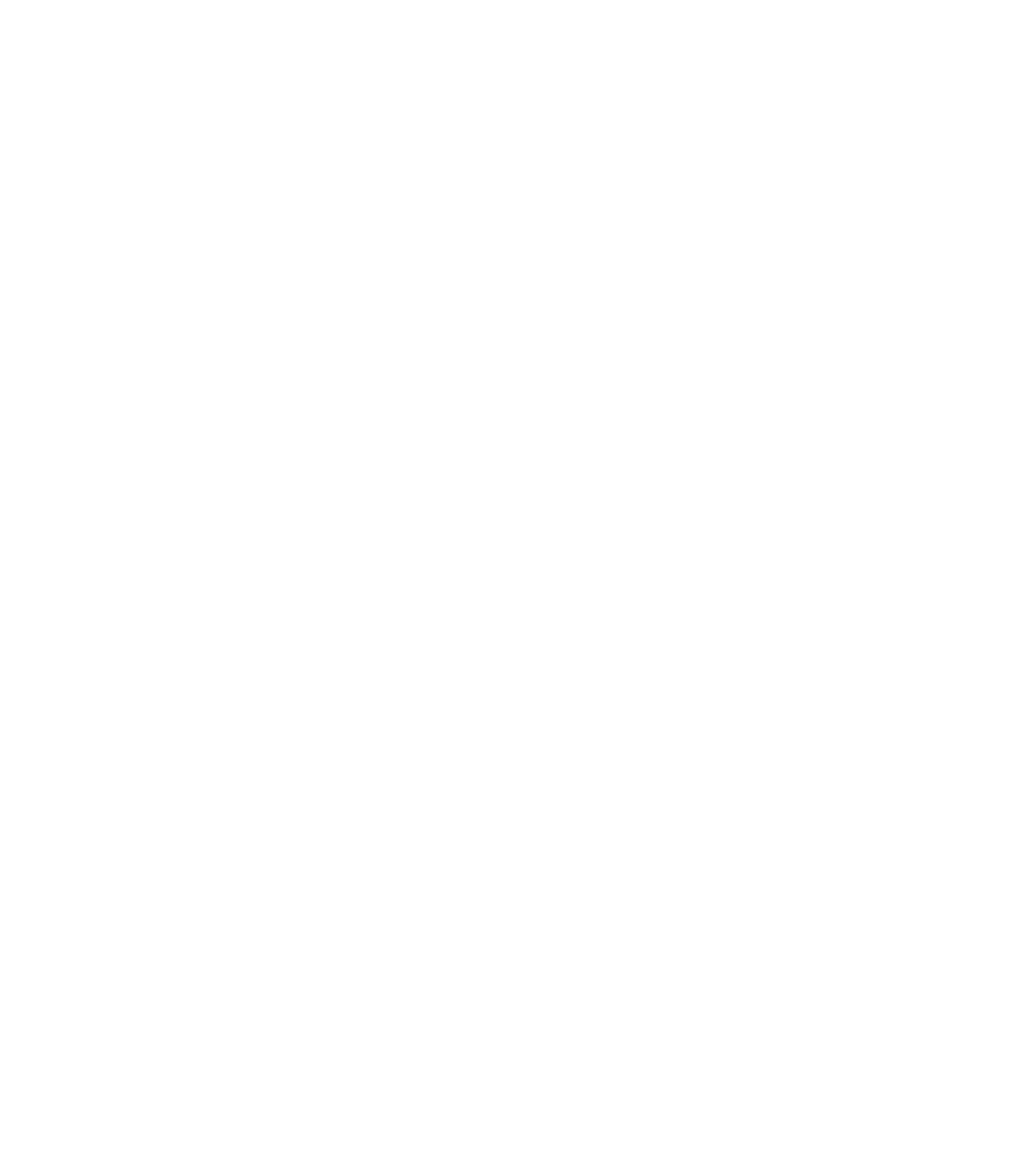
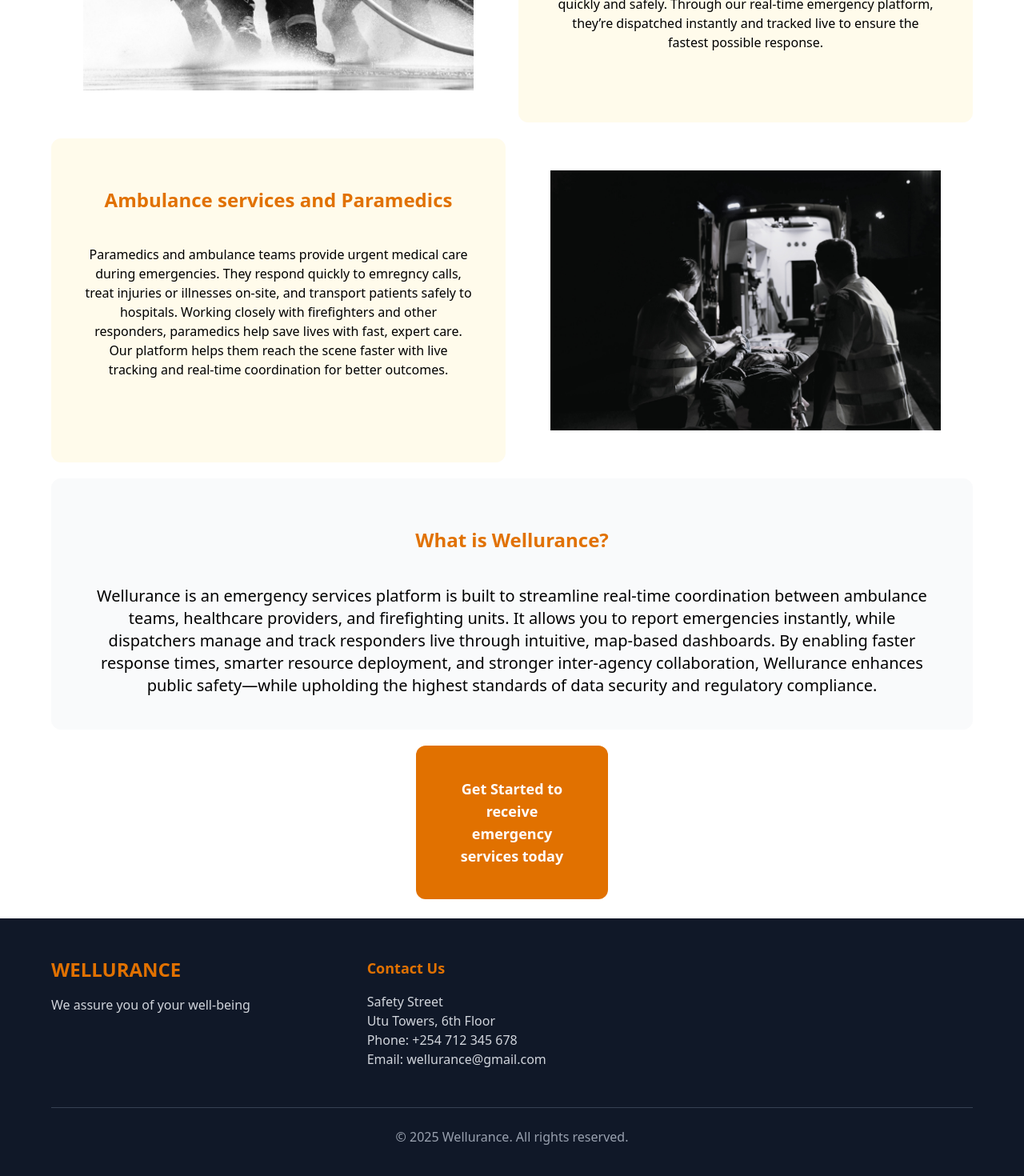
Before and after one commit to swawiye/Wellurance-Frontend, a React (Vite) app in the folder wellurance/: page /dashboard in a window 1280 px wide. Before the commit this address had no page. Shown: the part 1010-2480 px from the top of the page at 80% size. Before the commit the page ends 800 px from the top, so only its background shows below. Built offline with nearby package versions, Linux system fonts and the light colour scheme.

Commit message:
dashboard

```diff
--- a/wellurance/src/App.jsx
+++ b/wellurance/src/App.jsx
@@ -1,11 +1,13 @@
 import {BrowserRouter as Router, Routes, Route, NavLink} from 'react-router-dom'
 import Dashboard from './pages/Dashboard';
+import Home from './pages/Home';
 
 function App() {
   return (
     <Router>
       <Routes>
-        <Route path='/' element={<Dashboard/>}/>
+        <Route path='/dashboard' element={<Dashboard/>}/>
+        <Route path='/' element={<Home/>}/>
       </Routes>
     </Router>
   )
--- a/wellurance/src/pages/Dashboard.jsx
+++ b/wellurance/src/pages/Dashboard.jsx
@@ -53,6 +53,55 @@
                     <img src="src\assets\Paramedics.jpg"/>
                 </div>
             </div>
+
+            <div class="grid grid-cols-1 md:grid-cols-1 mx-auto max-w-6xl gap-4 mt-5">
+                <div class="border border-gray-50 px-10 py-10 rounded-xl bg-gray-50">
+                    <h3 class="font-semibold text-2xl text-amber-600 text-center mt-5">What is Wellurance?</h3>
+                    <p class="text-xl text-black text-center mt-10">
+                        Wellurance is an emergency services platform is built to streamline real-time coordination between
+                        ambulance teams, healthcare providers, and firefighting units. It allows you to report emergencies
+                        instantly, while dispatchers manage and track responders live through intuitive, map-based dashboards.
+                        By enabling faster response times, smarter resource deployment, and stronger inter-agency collaboration,
+                        Wellurance enhances public safety—while upholding the highest standards of data security and regulatory
+                        compliance.
+                    </p>
+                </div>
+            </div>
+
+            <div class="flex justify-center mt-5 mb-6">
+                <div class="px-10 py-10 rounded-xl bg-amber-600 w-60 items-center flex justify-center hover:bg-amber-500 transition">
+                    <button class="font-semibold text-lg text-white text-center"><a href="/register">Get Started to receive emergency services today</a></button>
+                </div>
+            </div>
+
+            <footer className="bg-gray-900 text-white py-12 px-4">
+                <div className="max-w-6xl mx-auto grid grid-cols-1 md:grid-cols-3 gap-8">
+                    <div className="space-y-4">
+                        <h3 className="text-amber-600 font-bold text-2xl">WELLURANCE</h3>
+                        <p className="text-gray-300">We assure you of your well-being</p>
+                        <div className="flex space-x-4">
+                            {/* Social media icons would go here */}
+                            <a href="#" className="text-gray-400 hover:text-amber-600 transition">
+                                <svg className="w-6 h-6" fill="currentColor" viewBox="0 0 24 24">...</svg>
+                            </a>
+                        </div>
+                    </div>
+
+                    <div className="space-y-4">
+                        <h4 className="text-amber-600 font-semibold text-lg">Contact Us</h4>
+                        <address className="text-gray-300 not-italic">
+                            <p>Safety Street</p>
+                            <p>Utu Towers, 6th Floor</p>
+                            <p>Phone: +254 712 345 678</p>
+                            <p>Email: wellurance@gmail.com</p>
+                        </address>
+                    </div>
+                </div>
+
+                <div className="max-w-6xl mx-auto mt-12 pt-6 border-t border-gray-700 text-center text-gray-400">
+                    <p>© {new Date().getFullYear()} Wellurance. All rights reserved.</p>
+                </div>
+            </footer>
         </div>
     )
 }
--- a/wellurance/src/pages/Home.jsx
+++ b/wellurance/src/pages/Home.jsx
@@ -1 +1,118 @@
-// Home page/ landing page after logging in
+import { BrowserRouter as NavLink } from 'react-router-dom';
+import bgImg from '../assets/Wellurance Landing image.png';
+
+function Home() {
+    const bg = {
+            backgroundImage: `url(${bgImg})`,
+            height: "100vh",
+            marginTop: "-70px",
+            backgroundSize: "cover",
+            backgroundRepeat: "no-repeat",
+            display: "flex",
+            alignItems: "center",
+            justifyContent: "center",
+    };
+    return (
+        <div>
+            <div style={bg}>
+                <div>
+                    <h3 className="text-white font-bold text-2xl text-center">WELLURANCE</h3>
+                    <p className="text-amber-600 font-bold text-xl">We assure you of your well-being</p>
+                </div>
+            </div>
+            <div class="grid grid-cols-1 md:grid-cols-2 mx-auto max-w-6xl gap-4 mt-5">
+                <div class="px-10 py-10">
+                    <img src="src\assets\Firefighters.jpg"/>
+                </div>
+
+                <div class="border border-amber-50 px-10 py-10 rounded-xl bg-amber-50">
+                    <h3 class="font-semibold text-2xl text-amber-600 text-center mt-5">Firefighters</h3>
+                    <p class="text-md text-black text-center mt-10">
+                        Firefighters respond to fires, accidents, and other emergencies to protect
+                        lives, property, and the environment. They rescue people from dangerous situations,
+                        extinguish fires, and provide first aid when needed. Firefighters also work closely with
+                        ambulance teams and other responders to handle emergencies quickly and safely. Through our
+                        real-time emergency platform, they’re dispatched instantly and tracked live to ensure the
+                        fastest possible response.
+                    </p>
+                </div>
+            </div>
+
+            <div class="grid grid-cols-1 md:grid-cols-2 mx-auto max-w-6xl gap-4 mt-5">
+                <div class="border border-amber-50 px-10 py-10 rounded-xl bg-amber-50">
+                    <h3 class="font-semibold text-2xl text-amber-600 text-center mt-5">Ambulance services and Paramedics</h3>
+                    <p class="text-md text-black text-center mt-10">
+                        Paramedics and ambulance teams provide urgent medical care during emergencies. They respond quickly to emregncy calls,
+                        treat injuries or illnesses on-site, and transport patients safely to hospitals. Working closely with firefighters and
+                        other responders, paramedics help save lives with fast, expert care. Our platform helps them reach the scene faster with
+                        live tracking and real-time coordination for better outcomes.
+                    </p>
+                </div>
+
+                <div class="px-10 py-10">
+                    <img src="src\assets\Paramedics.jpg"/>
+                </div>
+            </div>
+
+            <div class="grid grid-cols-1 md:grid-cols-1 mx-auto max-w-6xl gap-4 mt-5">
+                <div class="border border-gray-50 px-10 py-10 rounded-xl bg-gray-50">
+                    <h3 class="font-semibold text-2xl text-amber-600 text-center mt-5">What is Wellurance?</h3>
+                    <p class="text-xl text-black text-center mt-10">
+                        Wellurance is an emergency services platform is built to streamline real-time coordination between
+                        ambulance teams, healthcare providers, and firefighting units. It allows you to report emergencies
+                        instantly, while dispatchers manage and track responders live through intuitive, map-based dashboards.
+                        By enabling faster response times, smarter resource deployment, and stronger inter-agency collaboration,
+                        Wellurance enhances public safety—while upholding the highest standards of data security and regulatory
+                        compliance.
+                    </p>
+                </div>
+            </div>
+
+            <div class="flex justify-center mt-5 mb-6">
+                <div class="px-10 py-10 rounded-xl bg-amber-600 w-60 items-center flex justify-center hover:bg-amber-500 transition">
+                    <button class="font-semibold text-lg text-white text-center">Get Started to receive emergency services today</button>
+                </div>
+            </div>
+
+            <footer className="bg-gray-900 text-white py-12 px-4">
+                <div className="max-w-6xl mx-auto grid grid-cols-1 md:grid-cols-3 gap-8">
+                    <div className="space-y-4">
+                        <h3 className="text-amber-600 font-bold text-2xl">WELLURANCE</h3>
+                        <p className="text-gray-300">We assure you of your well-being</p>
+                        <div className="flex space-x-4">
+                            {/* Social media icons would go here */}
+                            <a href="#" className="text-gray-400 hover:text-amber-600 transition">
+                                <svg className="w-6 h-6" fill="currentColor" viewBox="0 0 24 24">...</svg>
+                            </a>
+                        </div>
+                    </div>
+
+                    <div className="space-y-4">
+                        <h4 className="text-amber-600 font-semibold text-lg">Quick Links</h4>
+                        <ul className="space-y-2">
+                            <li><a href="#" className="text-gray-300 hover:text-amber-600 transition">Home</a></li>
+                            <li><a href="#" className="text-gray-300 hover:text-amber-600 transition">Services</a></li>
+                            <li><a href="#" className="text-gray-300 hover:text-amber-600 transition">About Us</a></li>
+                            <li><a href="#" className="text-gray-300 hover:text-amber-600 transition">Contact</a></li>
+                        </ul>
+                    </div>
+
+                    <div className="space-y-4">
+                        <h4 className="text-amber-600 font-semibold text-lg">Contact Us</h4>
+                        <address className="text-gray-300 not-italic">
+                            <p>Safety Street</p>
+                            <p>Utu Towers, 6th Floor</p>
+                            <p>Phone: +254 712 345 678</p>
+                            <p>Email: wellurance@gmail.com</p>
+                        </address>
+                    </div>
+                </div>
+
+                <div className="max-w-6xl mx-auto mt-12 pt-6 border-t border-gray-700 text-center text-gray-400">
+                    <p>© {new Date().getFullYear()} Wellurance. All rights reserved.</p>
+                </div>
+            </footer>
+        </div>
+    )
+}
+export default Home;
```
